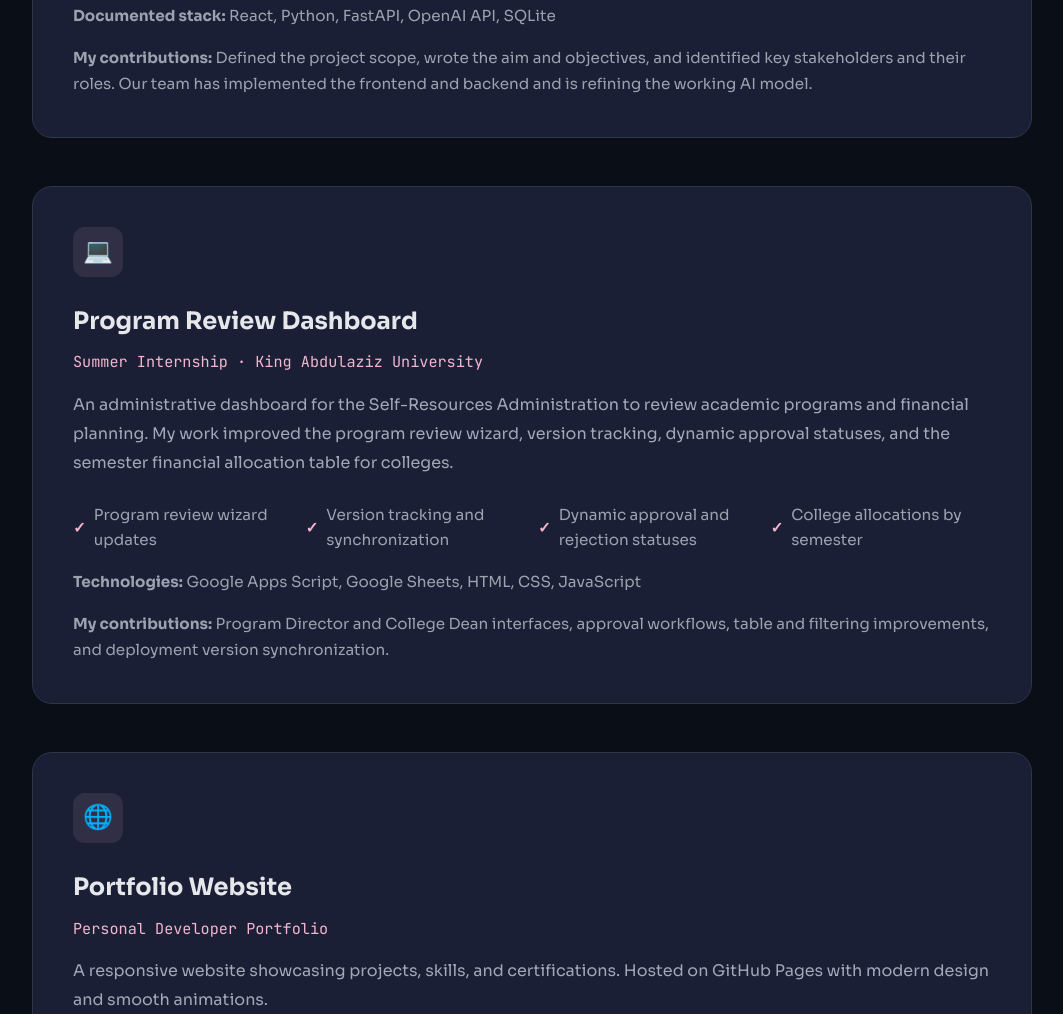
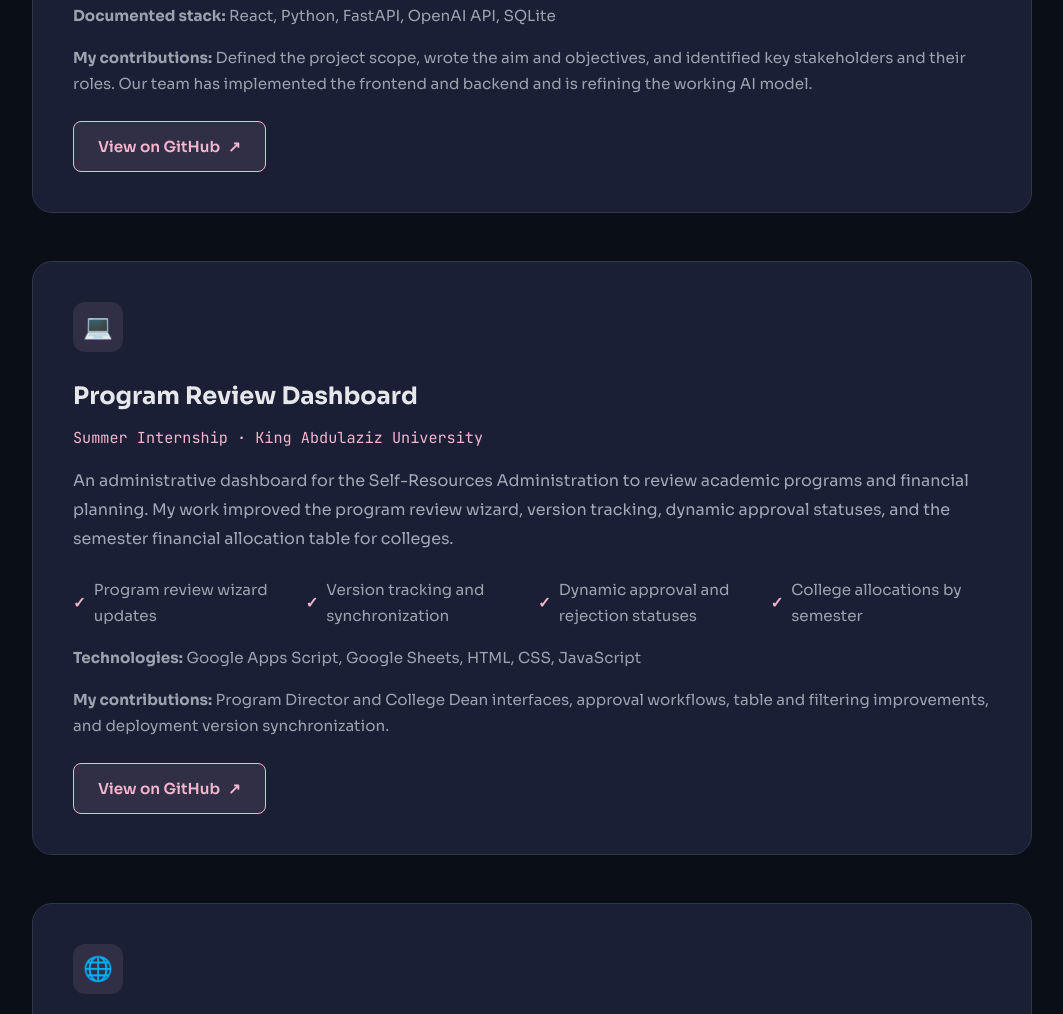
Before and after one commit to DhuhaAlghamdi/DhuhaAlghamdi_Portfolio, a plain HTML site: page index.html in a window 1280 px wide. Shown: the part 8799-9813 px from the top of the page, without its empty margins (108-1171 px from the left). Drawn offline with Linux system fonts and the light colour scheme.

Commit message:
Add GitHub links for Adrej and program review dashboard

```diff
--- a/index.html
+++ b/index.html
@@ -977,6 +977,9 @@
                     </ul>
                     <p class="project-technologies"><strong>Documented stack:</strong> React, Python, FastAPI, OpenAI API, SQLite</p>
                     <p class="project-credit"><strong>My contributions:</strong> Defined the project scope, wrote the aim and objectives, and identified key stakeholders and their roles. Our team has implemented the frontend and backend and is refining the working AI model.</p>
+                    <div class="project-links">
+                        <a href="https://github.com/MahaMohammedAlmotairi/adrej" target="_blank" rel="noopener noreferrer" class="project-link">View on GitHub <span aria-hidden="true">&#8599;</span></a>
+                    </div>
                 </div>
 
                 <!-- Program Review Dashboard -->
@@ -995,6 +998,9 @@
                     </ul>
                     <p class="project-technologies"><strong>Technologies:</strong> Google Apps Script, Google Sheets, HTML, CSS, JavaScript</p>
                     <p class="project-credit"><strong>My contributions:</strong> Program Director and College Dean interfaces, approval workflows, table and filtering improvements, and deployment version synchronization.</p>
+                    <div class="project-links">
+                        <a href="https://github.com/hanouf-hub/-revenue-dashboard" target="_blank" rel="noopener noreferrer" class="project-link">View on GitHub <span aria-hidden="true">&#8599;</span></a>
+                    </div>
                 </div>
 
                 <!-- Portfolio Website -->
```
